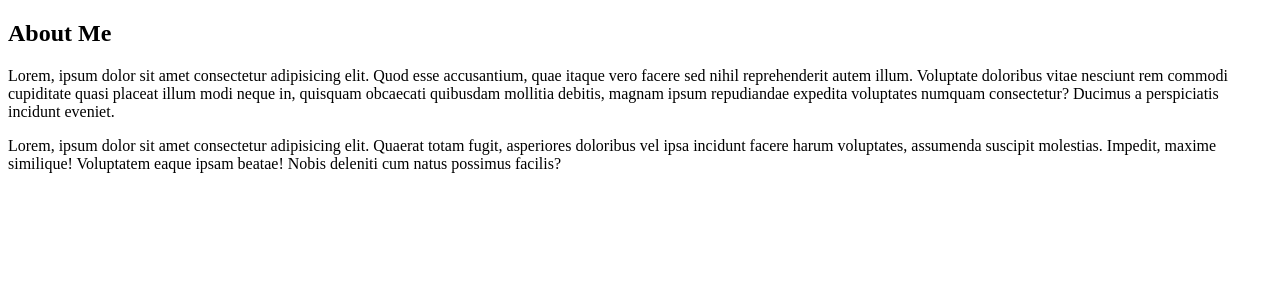
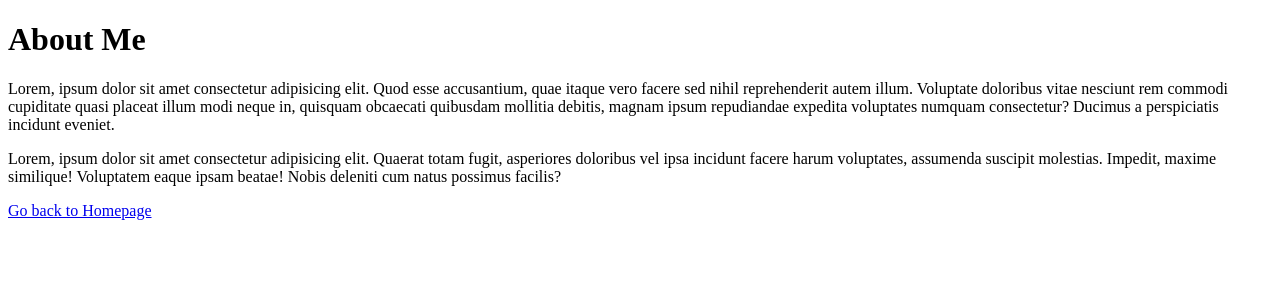
Before and after one commit to adiati98/ayu-portfolio, a Next.js app: page /about in a window 1280 px wide. Shown: the top 300 px of the page. Built offline with nearby package versions, Linux system fonts and the light colour scheme.

Commit message:
Add About Me page * Add link to About Me from Homepage

```diff
--- a/pages/about.js
+++ b/pages/about.js
@@ -1,4 +1,5 @@
 import Head from 'next/head'
+import Link from 'next/link'
 
 const About = () => {
 	return (
@@ -8,7 +9,7 @@ const About = () => {
 				<meta name='description' content='About Ayu Adiati' />
 				<meta name='viewport' content='width=device-width, initial-scale=1' />
 			</Head>
-			<section>
+			<main>
 				<h1>About Me</h1>
 				<p>
 					Lorem, ipsum dolor sit amet consectetur adipisicing elit. Quod esse
@@ -25,7 +26,8 @@ const About = () => {
 					Voluptatem eaque ipsam beatae! Nobis deleniti cum natus possimus
 					facilis?
 				</p>
-			</section>
+			</main>
+			<Link href='/'>Go back to Homepage</Link>
 		</>
 	)
 }
```
Also changed, not shown: pages/index.js (+5 -2 lines).
